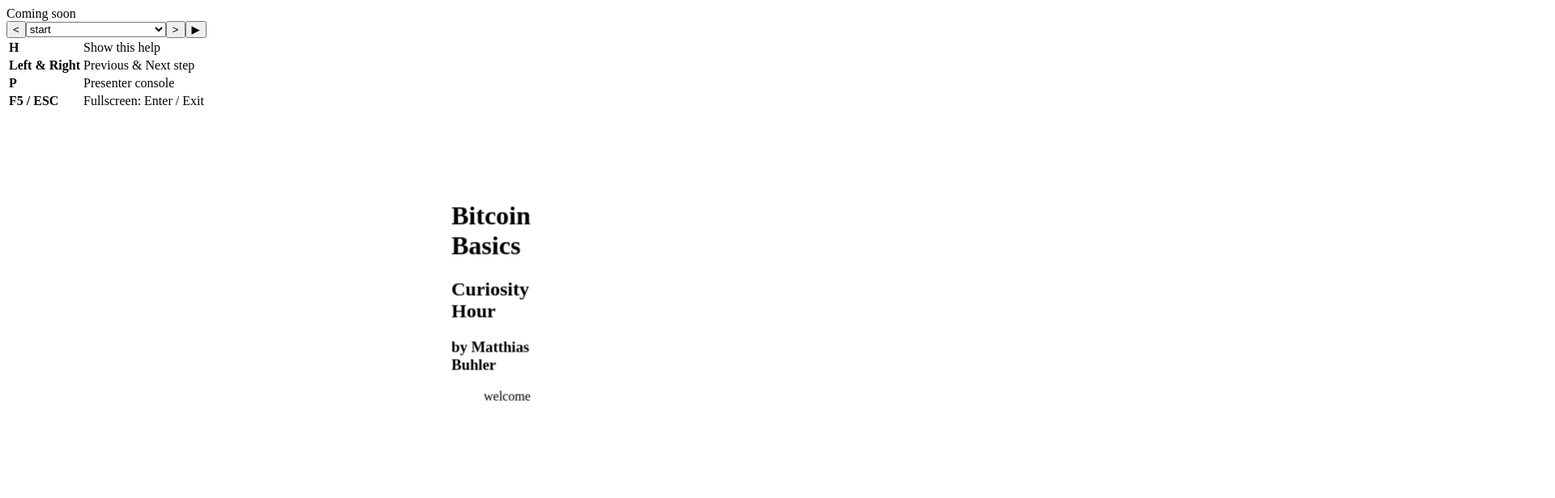
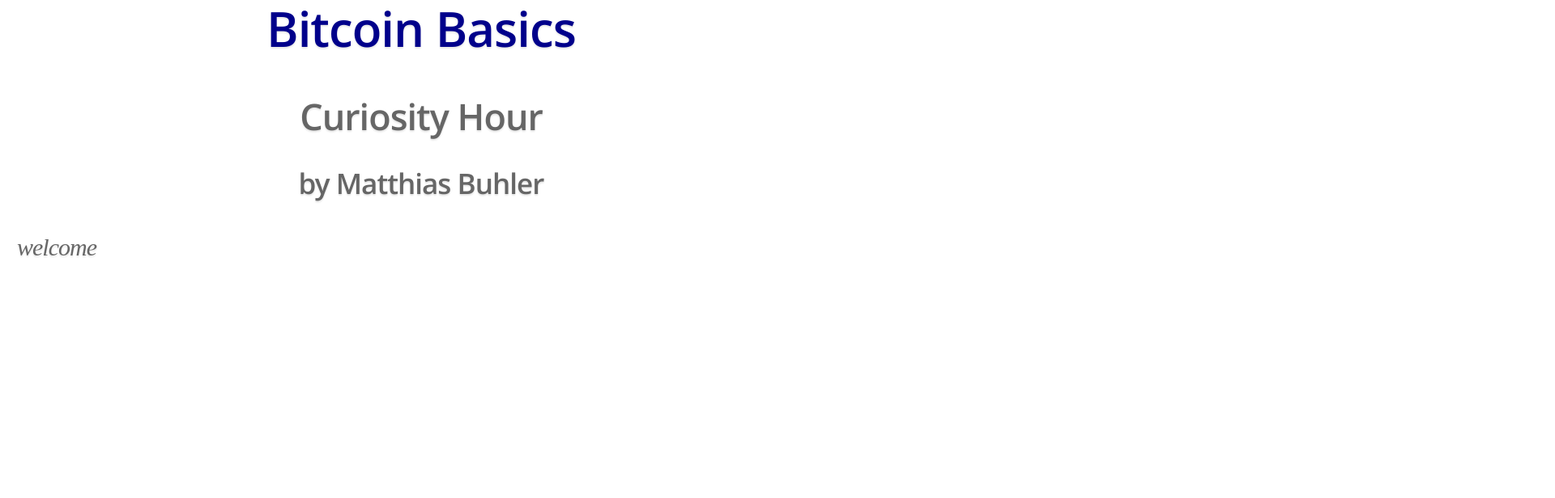
Before and after one commit to ferrisbuhler/bitcoin-presentation, a plain HTML site: page index.html in a window 1280 px wide. Shown: the top 616 px of the page at 81% size, 1920 px wide, since content can reach past the window. Drawn offline with Linux system fonts and the light colour scheme; a web font is replaced by a local one.

Commit message:
fix merge issue

```diff
--- a/index.html
+++ b/index.html
@@ -1,13 +1,34 @@
 <!doctype html>
-<html>
+
+<!--
+  Bitcoin Basics
+  By: matthias.buhler@sap.com
+-->
+
+<html lang="en">
 <head>
     <meta charset="utf-8" />
-    <title>Coming Soon</title>
+    <title>Bitcoin Basics</title>
+
+    <meta name="description" content="Presentation - Bitcoin Basics" />
+    <meta name="author" content="Matthias Buhler" />
+    <link rel="stylesheet" href="css/github.css">
+
+    <!-- Common styles for example presentations -->
+    <link href="css/impress-common.css" rel="stylesheet" />
+    <!--
+        Styles specific for this example presentation.
+    -->
+    <link href="css/markdown-slides.css" rel="stylesheet" />
+    <link href="css/devopsy.css" rel="stylesheet" />
+    <link href="css/effects.css" rel="stylesheet" />
+
 </head>
 
-<body>
-  <div>
-    Coming soon
+<body class="impress-not-supported">
+  <div class="fallback-message">
+      <p>Your browser <b>doesn't support the features required</b> by impress.js, so you are presented with a simplified version of this presentation.</p>
+      <p>For the best experience please use the latest <b>Chrome</b>, <b>Safari</b> or <b>Firefox</b> browser.</p>
   </div>
 
   <div id="impress" data-transition-duration="1000">
```
